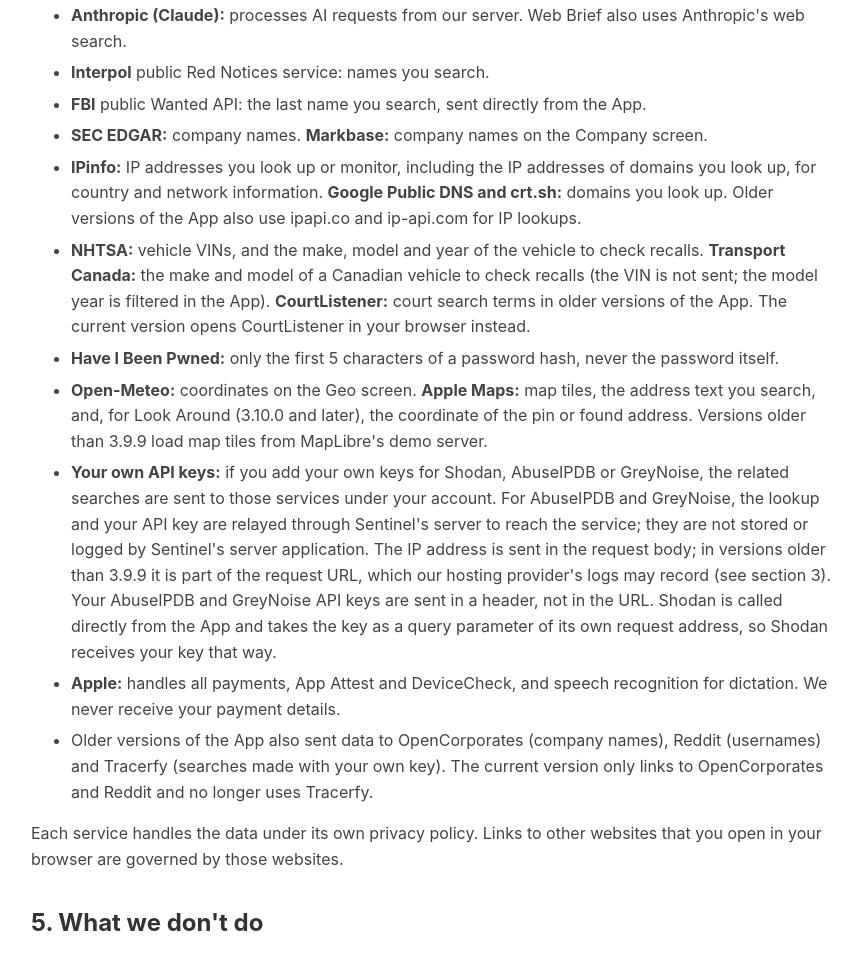
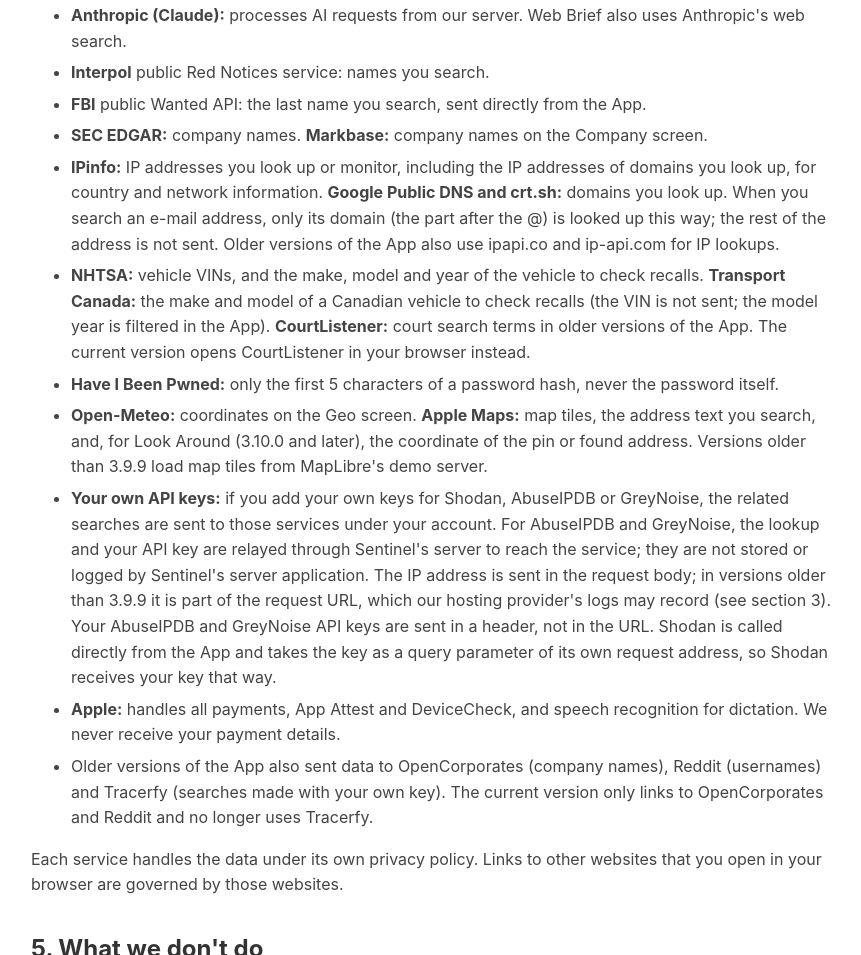
Before and after one commit to SentinelOsint/sentinel-privacy, a plain HTML site: page index.html in a window 1280 px wide. Shown: the part 3114-4069 px from the top of the page, without its empty margins (209-1070 px from the left). Drawn offline with Linux system fonts and the light colour scheme.

Commit message:
Privacy policy 3.10.0: an e-mail address search looks up only its domain (Google Public DNS, crt.sh)

```diff
--- a/index.html
+++ b/index.html
@@ -62,7 +62,7 @@
     <li><strong>Interpol</strong> public Red Notices service: names you search.</li>
     <li><strong>FBI</strong> public Wanted API: the last name you search, sent directly from the App.</li>
     <li><strong>SEC EDGAR:</strong> company names. <strong>Markbase:</strong> company names on the Company screen.</li>
-    <li><strong>IPinfo:</strong> IP addresses you look up or monitor, including the IP addresses of domains you look up, for country and network information. <strong>Google Public DNS and crt.sh:</strong> domains you look up. Older versions of the App also use ipapi.co and ip-api.com for IP lookups.</li>
+    <li><strong>IPinfo:</strong> IP addresses you look up or monitor, including the IP addresses of domains you look up, for country and network information. <strong>Google Public DNS and crt.sh:</strong> domains you look up. When you search an e-mail address, only its domain (the part after the @) is looked up this way; the rest of the address is not sent. Older versions of the App also use ipapi.co and ip-api.com for IP lookups.</li>
     <li><strong>NHTSA:</strong> vehicle VINs, and the make, model and year of the vehicle to check recalls. <strong>Transport Canada:</strong> the make and model of a Canadian vehicle to check recalls (the VIN is not sent; the model year is filtered in the App). <strong>CourtListener:</strong> court search terms in older versions of the App. The current version opens CourtListener in your browser instead.</li>
     <li><strong>Have I Been Pwned:</strong> only the first 5 characters of a password hash, never the password itself.</li>
     <li><strong>Open-Meteo:</strong> coordinates on the Geo screen. <strong>Apple Maps:</strong> map tiles, the address text you search, and, for Look Around (3.10.0 and later), the coordinate of the pin or found address. Versions older than 3.9.9 load map tiles from MapLibre's demo server.</li>
```
